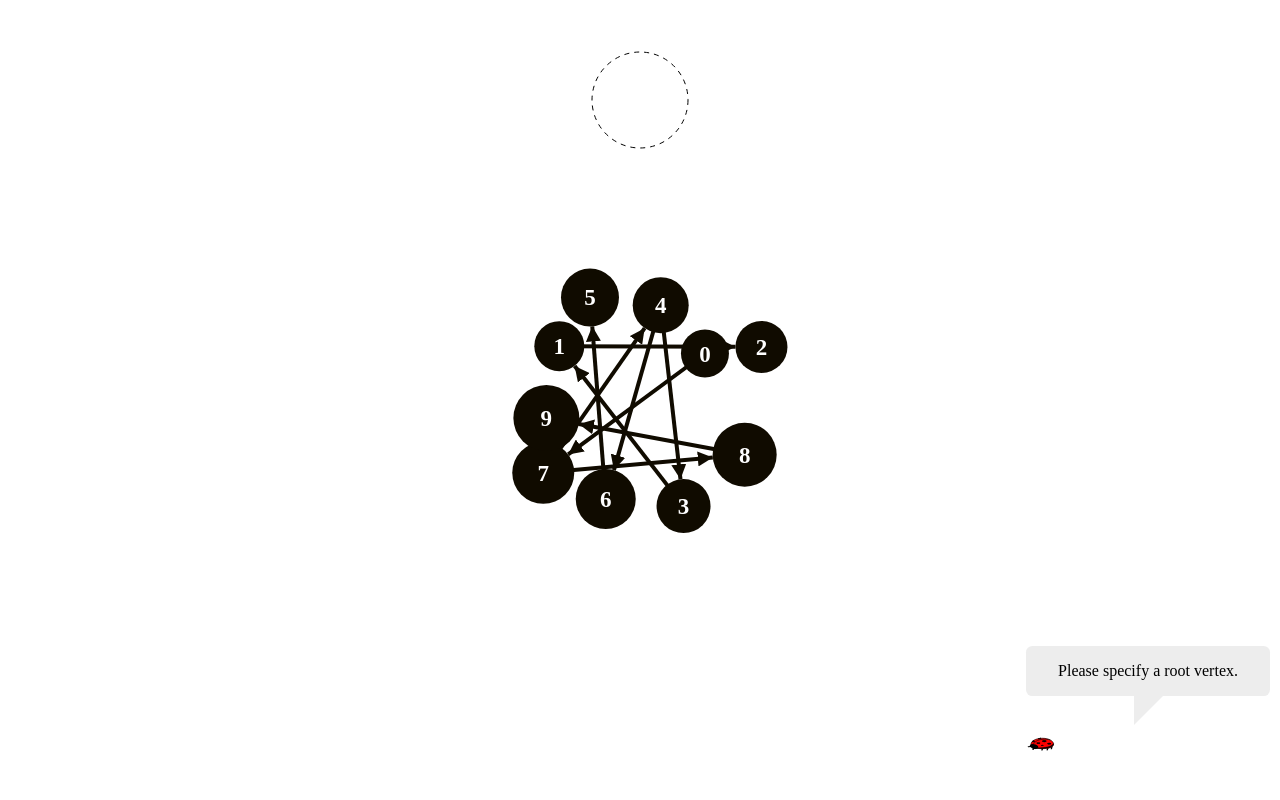
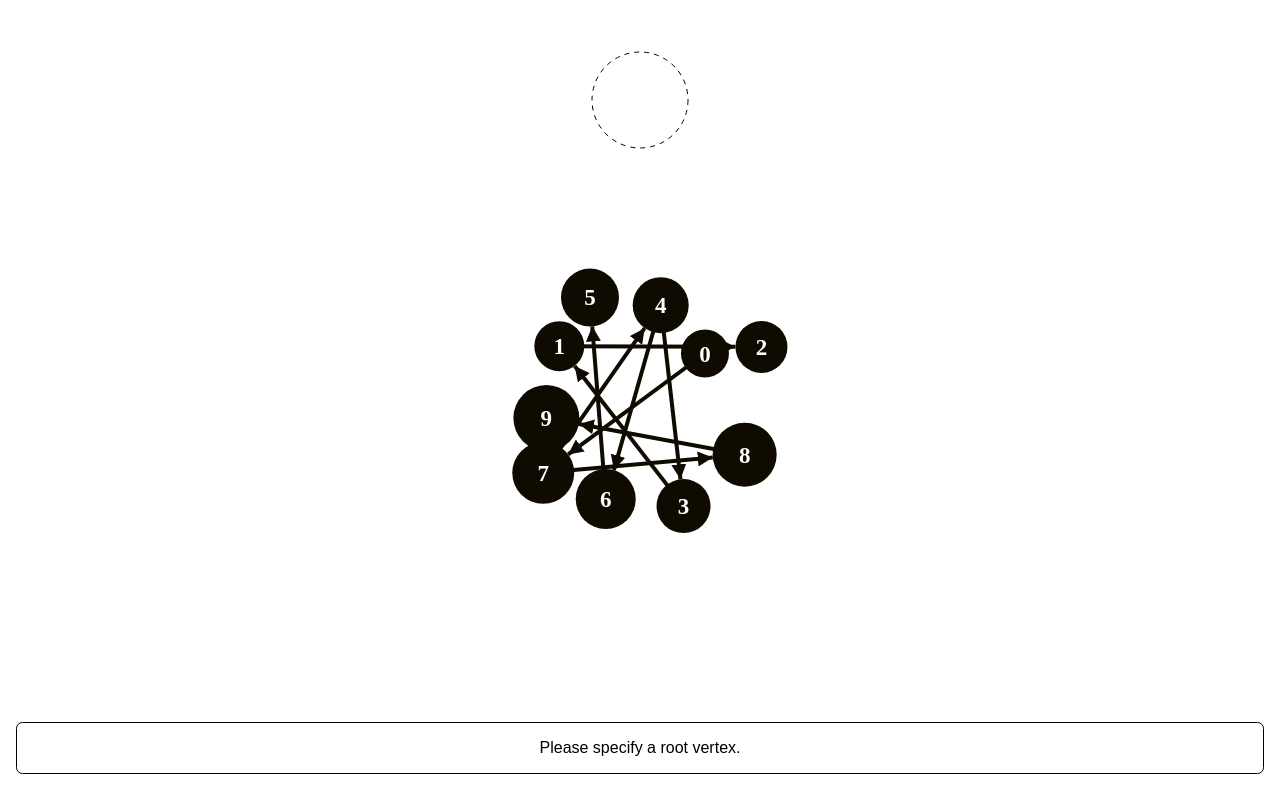
Before and after one commit to samkc-0/red-black-puzzle, a website: page public/index.html in a window 1280 px wide. Drawn offline with nearby package versions, Linux system fonts and the light colour scheme.

Commit message:
simplify guide

```diff
--- a/public/graph.js
+++ b/public/graph.js
@@ -153,8 +153,8 @@ function setupPuzzle() {
           .text((d) => d.value ?? "");
 	const { isTree, reason } = validateTree(graph.vertices, graph.edges, rootNodeId);
 	if (reason && reason.detail)
-	      updateSpeechBubble(reason.detail);
-	else updateSpeechBubble("well done, its a tree!");
+	      updateGuide(reason.detail);
+	else updateGuide("well done, its a tree!");
         return g;
       })
       .classed("red", (d) => d.red)
@@ -318,9 +318,9 @@ function setupPuzzle() {
     tick();
   }
 
-  function updateSpeechBubble(text) {
-    const speechBubble = document.getElementById("speech-bubble");
-    speechBubble.textContent = text;
+  function updateGuide(text) {
+    const guide = document.getElementById("guide");
+    guide.textContent = text;
   }
 
   svg.on("click", () => { selectedNode = null; });
--- a/public/index.html
+++ b/public/index.html
@@ -8,8 +8,6 @@
 </head>
 <body>
     <div id="guide" class="guide">
-      <div id="speech-bubble" class="speech-bubble">hello</div>
-      <img src="PeterM_Ladybug.svg" alt="Ladybug" >
     </div>
 
     <script src="https://d3js.org/d3.v7.min.js"></script>
--- a/public/styles.css
+++ b/public/styles.css
@@ -85,38 +85,18 @@ svg {
   fill: silver;
 }
 
-.speech-bubble {
-  position: relative;
-  bottom: 40px;
-  padding: 1em 2em;
-  right: 0px;
-  background: #ededed;
-  border-radius: .4em;
-}
-
-.speech-bubble:after {
-  content: '';
-  position: absolute;
-  bottom: 0;
-  left: 50%;
-  width: 0;
-  height: 0;
-  border: 29px solid transparent;
-  border-top-color: #ededed;
-  border-bottom: 0;
-  border-left: 0;
-  margin-left: -14.5px;
-  margin-bottom: -29px;
-}
 
 .guide {
   position: absolute;
   bottom: 10px;
-  right: 10px;
+  display: flex;
+  justify-content: center;
+  left: 0;
+  right: 0;
+  margin: 1em;
+  padding: 1em;
+  font-family: sans-serif;
+  background-color: white;
+  border: solid black 1px;
+  border-radius: 0.4em;
 }
-
-.guide img {
-  width: 50px;
-  height: 50px;
-  position:relative;top:0;left:0;
-}
```
